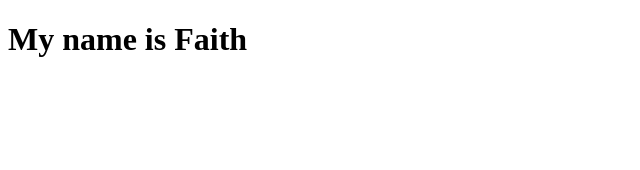
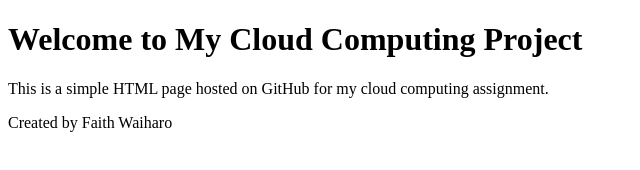
Before and after one commit to itsfayy/cloud_computing, a plain HTML site: page index.html in a window 1280 px wide. Shown: the whole page, without its empty margins (0-640 px from the left). Drawn offline with Linux system fonts and the light colour scheme.

Commit message:
Update index.html

```diff
--- a/index.html
+++ b/index.html
@@ -1,11 +1,14 @@
 <!DOCTYPE html>
 <html lang="en">
 <head>
-    <meta charset="UTF-8">
-    <meta name="viewport" content="width=device-width, initial-scale=1.0">
-    <title>Document</title>
+  <meta charset="UTF-8">
+  <title>Cloud Computing Project</title>
 </head>
 <body>
-    <h1>My name is Faith</h1>
+  <h1>Welcome to My Cloud Computing Project</h1>
+  <p>This is a simple HTML page hosted on GitHub for my cloud computing assignment.</p>
+  <footer>
+    <p>Created by Faith Waiharo</p>
+  </footer>
 </body>
 </html>
```
